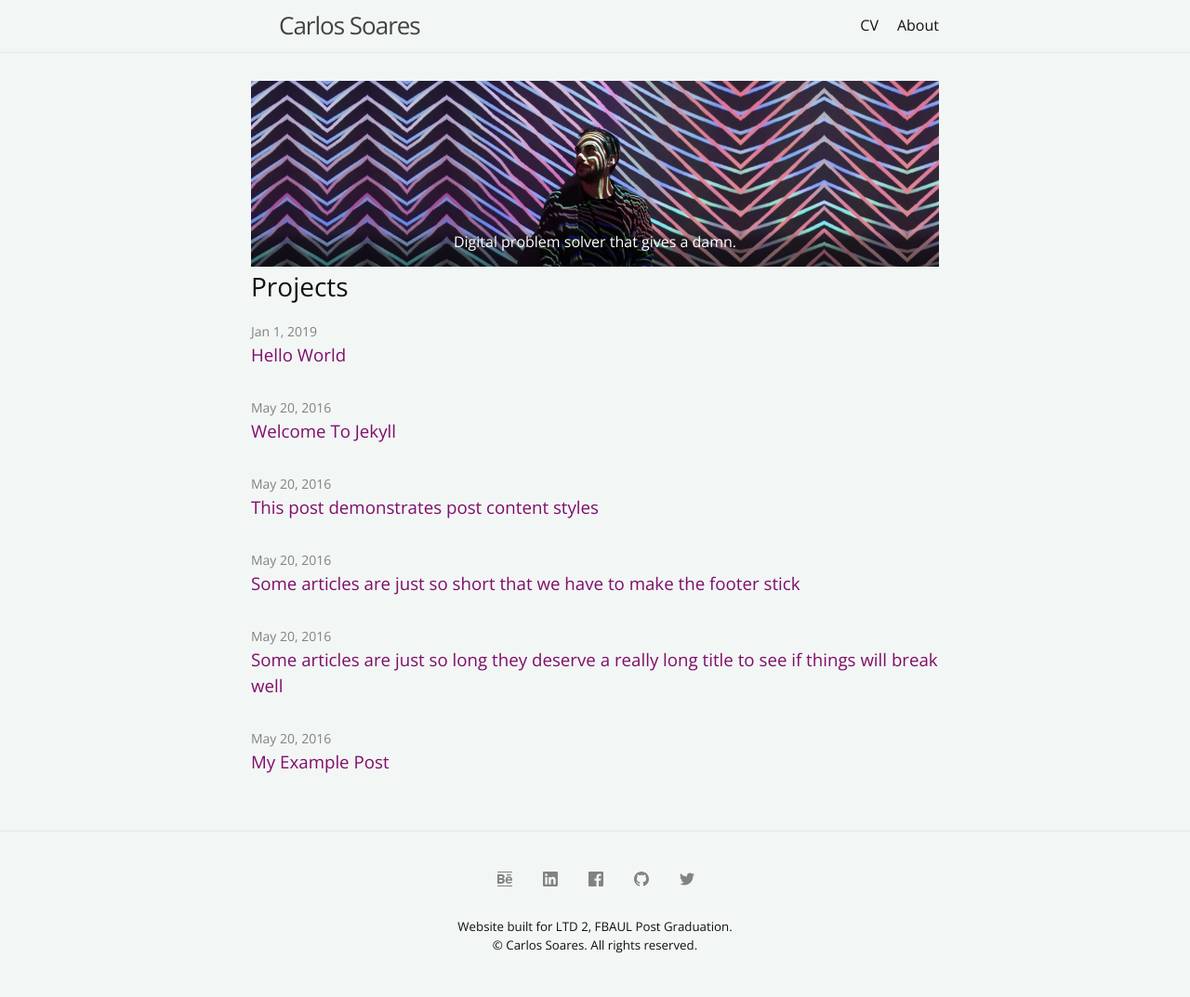
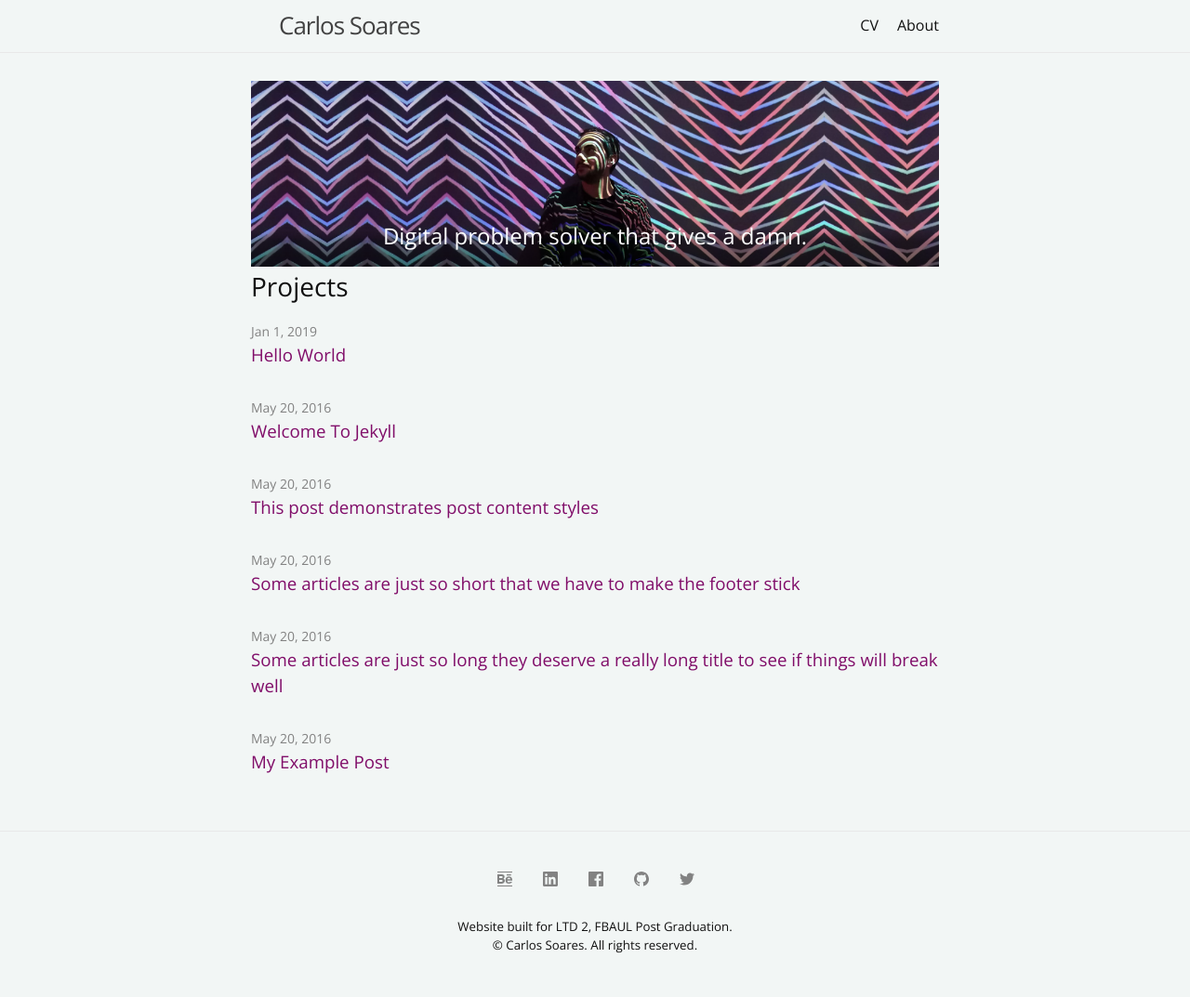
Before and after one commit to carlosmms/carlosmms.github.io, a Jekyll site: the page built from index.md, in a window 1280 px wide. Shown: the whole page at 93% size. Built offline with Jekyll 4.4.1, drawn with Linux system fonts in a browser that asks for light colours.

Commit message:
banner style

```diff
--- a/_layouts/home.html
+++ b/_layouts/home.html
@@ -6,7 +6,7 @@ layout: default
 <div class="home">
 		 <section class="index-banner">
 			<div class="vertical-center">
-			  {{ content }}
+			 <h1>{{ content }}</h1>
 			</div>
 		</section>
 
```
